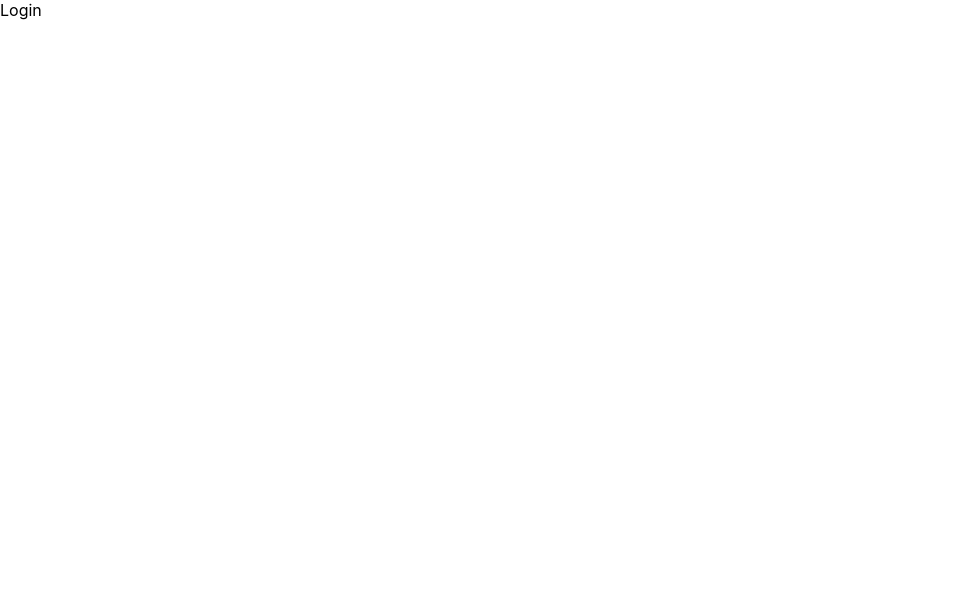
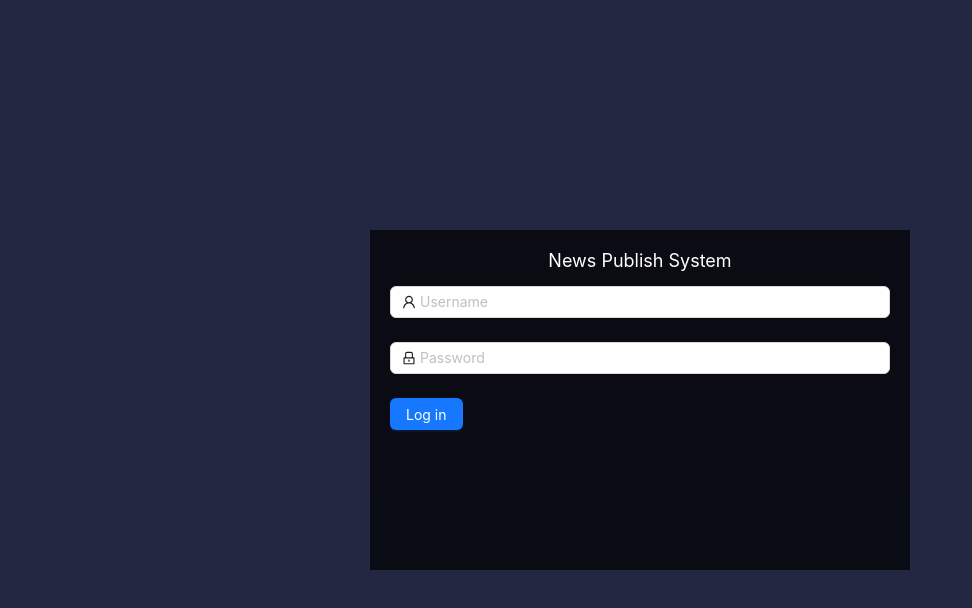
Before and after one commit to yjyan21/ReactProject-newssystem, a React (Create React App) app: page /#/login in a window 1280 px wide. Shown: the top 608 px of the page, without its empty margins (0-972 px from the left). Built offline with nearby package versions, Linux system fonts and the light colour scheme.

Commit message:
update SideMenu.js TopHeader.js

```diff
--- a/src/components/sandbox/SideMenu.js
+++ b/src/components/sandbox/SideMenu.js
@@ -97,8 +97,11 @@
       setMenu(res.data)
     })
   },[])
+
+  const {role:{rights}} = JSON.parse(localStorage.getItem("token"))
+
   const checkPagePermission = (item) => {
-    return item.pagepermisson === 1
+    return item.pagepermisson && rights.includes(item.key)
   }
   const renderMenu = (menuList) =>
   {
--- a/src/components/sandbox/TopHeader.js
+++ b/src/components/sandbox/TopHeader.js
@@ -1,25 +1,40 @@
 import React, { useState } from 'react'
-import { Layout, Avatar, Dropdown, Space } from 'antd';
+import { Layout, Avatar, Dropdown, Space, Menu } from 'antd';
 import {
   MenuFoldOutlined,
   MenuUnfoldOutlined,
   UserOutlined,
-  DownOutlined,
-  SmileOutlined
 } from '@ant-design/icons';
+import { withRouter } from 'react-router-dom';
 const { Header } = Layout; //import语句都写完了，才能写const语句；
 
-export default function TopHeader() {
+function TopHeader(props) {
   const[collapsed,setCollapsed] = useState(false)
   const changeCollapsed = () => {
     setCollapsed(!collapsed)
   }
+
+  const {role:{roleName},username} = JSON.parse(localStorage.getItem("token"))
+
+  const menu = (
+    <Menu>
+      <Menu.Item>
+        {roleName}
+      </Menu.Item>
+      <Menu.Item danger onClick={()=>{
+        localStorage.removeItem('token')
+        props.history.replace("/login")
+      }}>
+        退出
+      </Menu.Item>
+    </Menu>
+  )
   const items = [
     {
       key: '1',
       label: (
         <a target="_blank" rel="noopener noreferrer" href="https://www.antgroup.com">
-          Admin
+          {roleName}
         </a>
       ),
     },
@@ -28,6 +43,11 @@
       key: '4',
       danger: true,
       label: 'Sign out',
+      onClick:()=>{
+        //console.log('qqq')
+        localStorage.removeItem('token')
+        props.history.replace("/login")
+      }
     },
   ];
   return (
@@ -63,10 +83,11 @@
           </Dropdown>
           </span>
           <span style={{float:'right',paddingRight:'5px'}}>
-            Welcome back! admin
+            Welcome back!  <span style={{color:'blue'}}>{username} </span>
           </span>
         </Header>
 
     </div>
   )
 }
+export default withRouter(TopHeader)
--- a/src/views/login/Login.jsx
+++ b/src/views/login/Login.jsx
@@ -1,8 +1,77 @@
 import React from 'react'
+import axios from 'axios'
+import {Form, Button, Input, message} from 'antd'
+import { LockOutlined, UserOutlined } from '@ant-design/icons';
+import  './login.css'
 
 export default function Login(props) {
-  console.log(props)
+
+  const onFinish= values=>{
+    console.log(values.username)
+    console.log(values.password)
+    axios.get(`http://localhost:5000/users?username=${values.username}&password=${values.password}&roleState=true&_expand=role`).then(res=>{
+      console.log(res.data)
+      if(res.data.length===0){
+        message.error("User name or password is not correct.")
+        console.log("不匹配")
+      }else{
+        localStorage.setItem("token",JSON.stringify(res.data[0]))
+        props.history.push("/")
+        console.log("匹配")
+      }
+    })
+  }
+
+
   return (
-    <div>Login</div>
+    <div style={{background:'rgb(35,39,65)',height:'100%',}}>
+
+      <div className='formContainer'>
+        <div className='loginTile'>News Publish System</div>
+        <Form
+        name="normal_login"
+        className="login-form"
+        initialValues={{
+          remember: true,
+        }}
+        onFinish={onFinish}
+      >
+        <Form.Item
+          name="username"
+          rules={[
+            {
+              required: true,
+              message: 'Please input your Username!',
+            },
+          ]}
+        >
+          <Input prefix={<UserOutlined className="site-form-item-icon" />} placeholder="Username" />
+        </Form.Item>
+        <Form.Item
+          name="password"
+          rules={[
+            {
+              required: true,
+              message: 'Please input your Password!',
+            },
+          ]}
+        >
+          <Input
+            prefix={<LockOutlined className="site-form-item-icon" />}
+            type="password"
+            placeholder="Password"
+          />
+        </Form.Item>
+
+
+        <Form.Item>
+          <Button type="primary" htmlType="submit" className="login-form-button">
+            Log in
+          </Button>
+          {/* Or <a href="">register now!</a> */}
+        </Form.Item>
+      </Form>
+      </div>
+    </div>
   )
 }
--- /dev/null
+++ b/src/views/login/login.css
@@ -0,0 +1,16 @@
+.formContainer{
+    position: fixed;
+    background-color: rgba(0,0,0,0.7);
+		width: 500px;
+    height: 300px;
+    top:50%;
+    Left:50%;
+    transform: translate(-50%,-50%);
+		padding: 20px;
+}
+.loginTile {
+	color:white;
+	font-size:18px;
+	text-align: center;
+	padding-bottom: 15px;
+}
```
Also changed, not shown: 2 other files (tests, documents, lock files or other folders).
